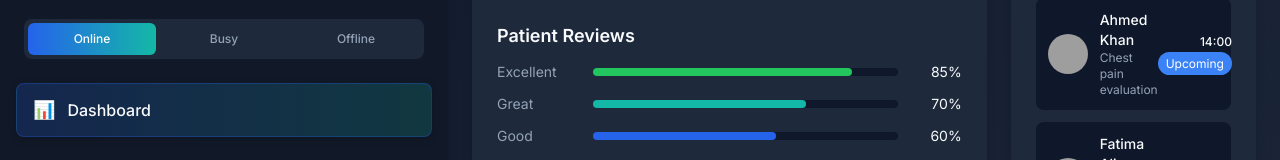
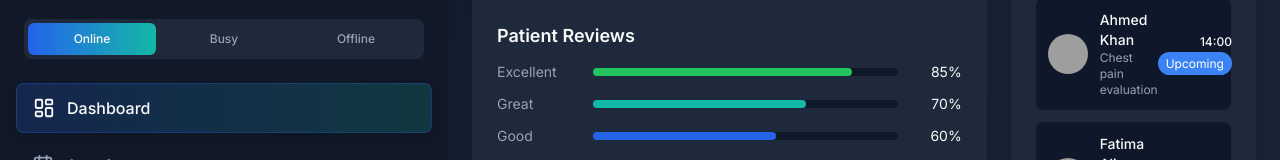
Before and after one commit to arshiumair/apex-care, a React (Vite) app: page /doctor-dashboard in a window 1280 px wide. Shown: the part 640-800 px from the top of the page. Built offline with nearby package versions, Linux system fonts and the light colour scheme; grey boxes are pictures that could not be loaded.

Commit message:
feat: replace emoji icons with Lucide React icons
- Add lucide-react dependency for consistent iconography
- Replace emoji icons in sidebar menu with professional Lucide icons
- Improve icon styling with proper sizing and color transitions
- Enhance visual consistency across the dashboard interface

```diff
--- a/package.json
+++ b/package.json
@@ -10,6 +10,7 @@
   },
   "dependencies": {
     "framer-motion": "^10.16.4",
+    "lucide-react": "^0.545.0",
     "react": "^18.2.0",
     "react-dom": "^18.2.0",
     "react-router-dom": "^6.30.1"
--- a/src/pages/DoctorDashboard.jsx
+++ b/src/pages/DoctorDashboard.jsx
@@ -2,6 +2,15 @@ import React, { useState } from 'react'
 import { motion, AnimatePresence } from 'framer-motion'
 import { Link, useNavigate } from 'react-router-dom'
 import Navbar from '../components/Navbar'
+import {
+  LayoutDashboard,
+  CalendarDays,
+  ClipboardList,
+  CreditCard,
+  UserCircle,
+  Settings,
+  LogOut
+} from 'lucide-react'
 
 // Footer Component
 const Footer = () => {
@@ -82,13 +91,13 @@ const DoctorDashboard = () => {
   ]
 
   const menuItems = [
-    { id: 'dashboard', label: 'Dashboard', icon: '📊' },
-    { id: 'appointments', label: 'Appointments', icon: '📅' },
-    { id: 'appointment-page', label: 'Appointment Page', icon: '📋' },
-    { id: 'payments', label: 'Payments', icon: '💳' },
-    { id: 'profile', label: 'Profile', icon: '👤' },
-    { id: 'settings', label: 'Settings', icon: '⚙️' },
-    { id: 'logout', label: 'Logout', icon: '🚪' }
+    { id: 'dashboard', label: 'Dashboard', icon: LayoutDashboard },
+    { id: 'appointments', label: 'Appointments', icon: CalendarDays },
+    { id: 'appointment-page', label: 'Appointment Page', icon: ClipboardList },
+    { id: 'payments', label: 'Payments', icon: CreditCard },
+    { id: 'profile', label: 'Profile', icon: UserCircle },
+    { id: 'settings', label: 'Settings', icon: Settings },
+    { id: 'logout', label: 'Logout', icon: LogOut }
   ]
 
   const handleAvailabilityToggle = (status) => {
@@ -286,7 +295,14 @@ const DoctorDashboard = () => {
                   } : {}}
                   title={sidebarCollapsed ? item.label : ''}
                 >
-                  <span className="text-lg">{item.icon}</span>
+                  <item.icon
+                    size={22}
+                    className={`transition-colors duration-300 ${
+                      activeMenu === item.id
+                        ? 'text-[#F8FAFC]'
+                        : 'text-[#94A3B8] group-hover:text-[#F8FAFC]'
+                    }`}
+                  />
                   <AnimatePresence>
                     {!sidebarCollapsed && (
                       <motion.span
```
Also changed, not shown: 1 other file (tests, documents, lock files or other folders).
